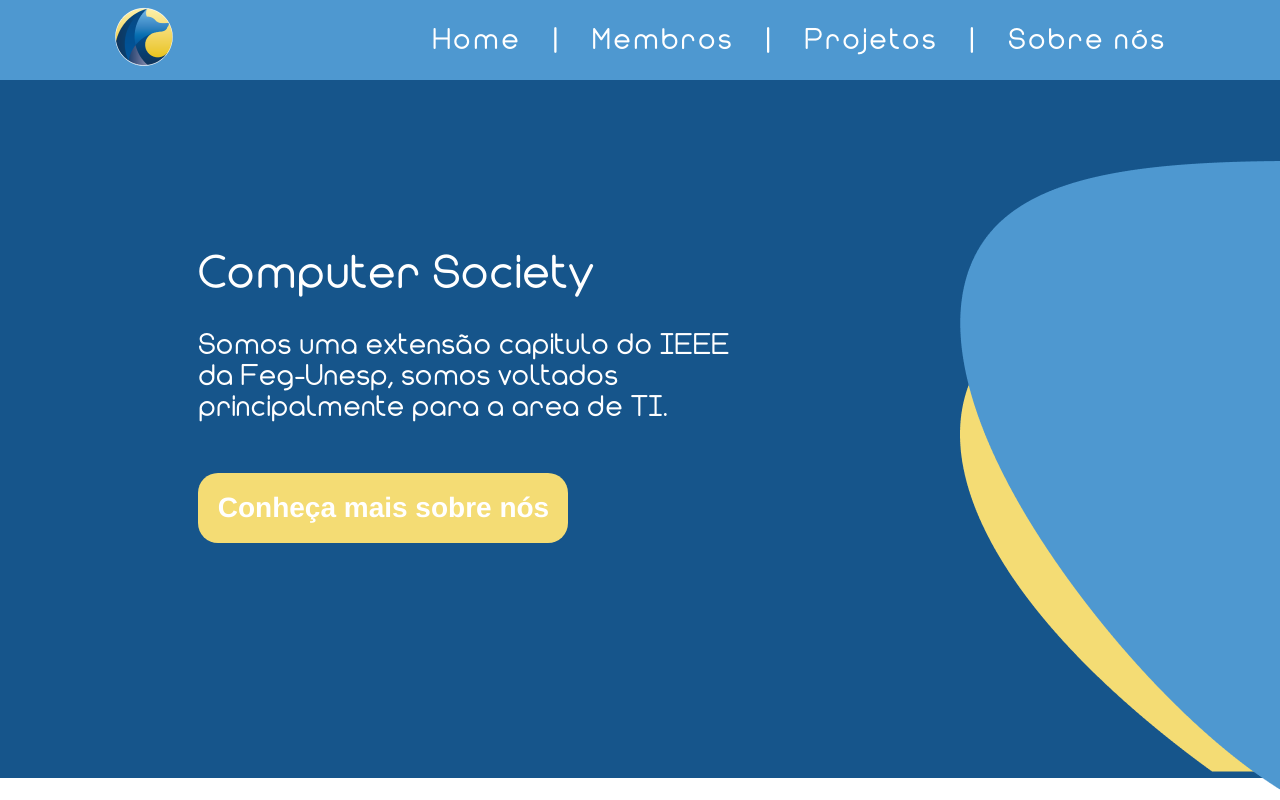
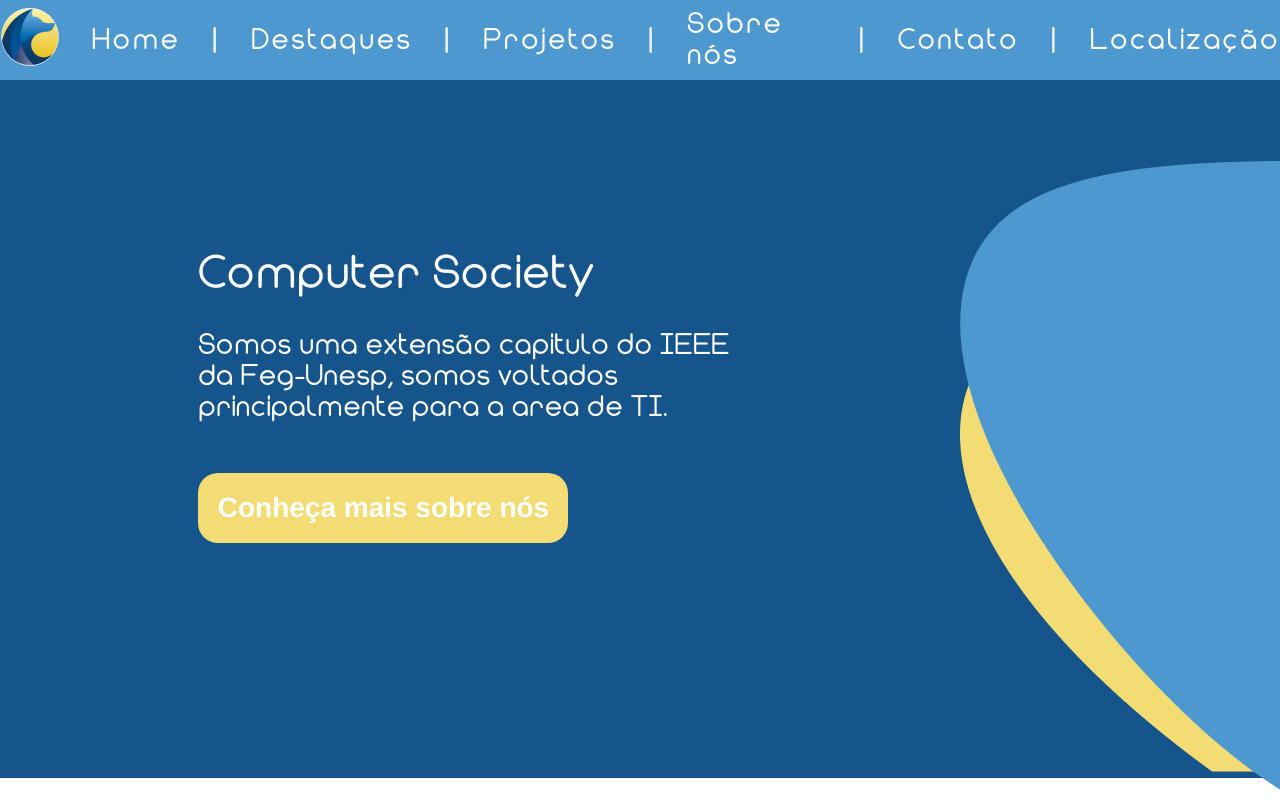
Before and after one commit to lcrossi/siteCS, a Vue app in the folder frontend/: page / in a window 1280 px wide. Shown: the top 800 px of the page. Built offline with nearby package versions, Linux system fonts and the light colour scheme.

Commit message:
Build (nav): 'Destaques', 'Contato' and 'Localização' links added

```diff
--- a/frontend/src/pages/Home.vue
+++ b/frontend/src/pages/Home.vue
@@ -10,11 +10,15 @@
                     <ul class="nav_lista" id="lista_lateral">
                         <li><a href="/">Home</a></li>
                         <li class="nav_separador">|</li>
-                        <li><a href="/">Membros</a></li>
+                        <li><a href="/">Destaques</a></li>
                         <li class="nav_separador">|</li>
                         <li><a href="/">Projetos</a></li>
                         <li class="nav_separador">|</li>
                         <li><a href="/">Sobre nós</a></li>
+                        <li class="nav_separador">|</li>
+                        <li><a href="/">Contato</a></li>
+                        <li class="nav_separador">|</li>
+                        <li><a href="/">Localização</a></li>
                     </ul>
                     <div v-on:click="show_hide_lateral_nav" id="BurguerIcon"><BurguerIcon/></div>
                 </nav>
@@ -125,6 +129,7 @@
 
     #home_nav{
         z-index: 2;
+        box-shadow: 15px black;
     }
 
     .nav_lista{
@@ -238,7 +243,7 @@
         max-width: 900px;
     }
 
-    @media(max-width: 990px){
+    @media(max-width: 1200px){
         body{ /* prevents scroll bar */
             overflow-x: hidden;
         }
@@ -256,7 +261,6 @@
             transform: translateX(100%);
             transition: transform 0.5s ease-in 0.05s;
             z-index:3;
-            box-shadow: #000000;
         }
 
         .nav_lista li{
```
